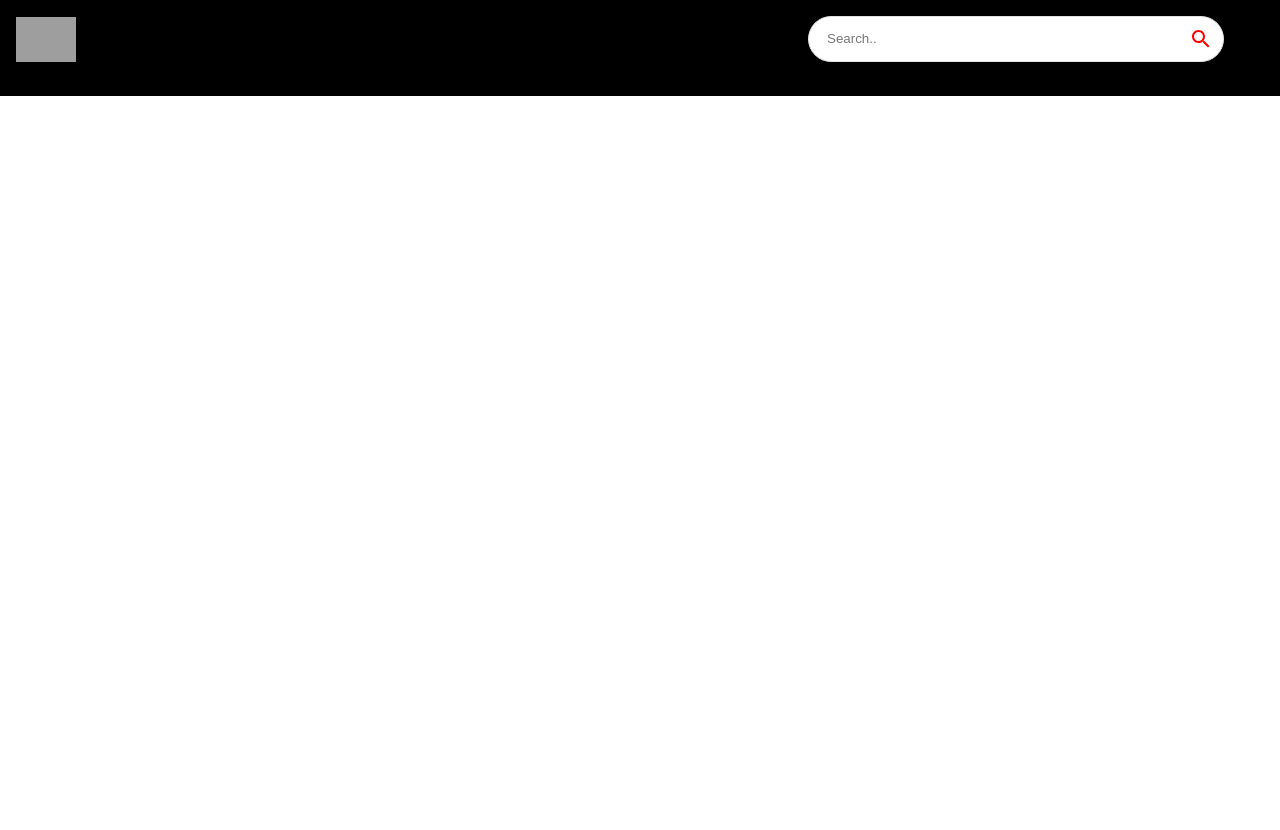
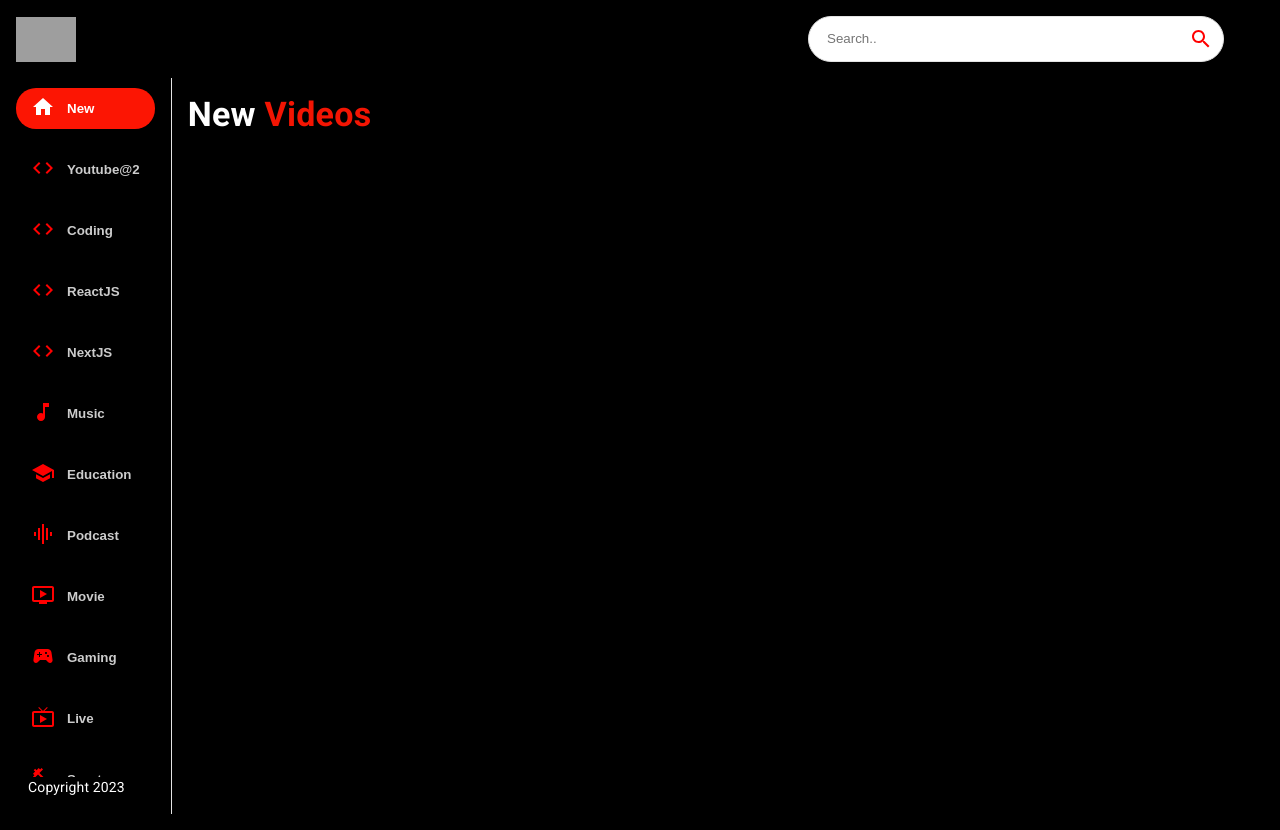
Before and after one commit to Vanshul-Dahiya/youtube_clone, a React (Create React App) app: page / in a window 1280 px wide. Before the commit the page ends 800 px from the top, so only its background shows below. Built offline with nearby package versions, Linux system fonts and the light colour scheme; grey boxes are pictures that could not be loaded.

Commit message:
feed page completed

```diff
--- a/src/components/Feed.js
+++ b/src/components/Feed.js
@@ -1,9 +1,41 @@
-import React from 'react'
+import React from "react";
+import { useState, useEffect } from "react";
+import { Box, Typography, Stack } from "@mui/material";
+import { Sidebar, Videos } from "./";
 
 const Feed = () => {
   return (
-    <div>Feed</div>
-  )
-}
+    <Stack sx={{ flexDirection: { sx: "column", md: "row" } }}>
+      <Box
+        sx={{
+          height: { sx: "auto", md: "92vh" },
+          borderRight: "1px solid #e3e3e3",
+          px: { sx: 0, md: 2 },
+        }}
+      >
+        <Sidebar />
+        <Typography
+          className="copyright"
+          variant="body2"
+          sx={{ mx: 1.5, color: "#fff" }}
+        >
+          Copyright 2023{" "}
+        </Typography>
+      </Box>
+      <Box p={2} sx={{ overflowY: "auto", height: "90vh", flex: 2 }}>
+        <Typography
+          variant="h4"
+          fontWeight="bold"
+          mb={2}
+          sx={{ color: "white" }}
+        >
+          New <span style={{ color: "#f31503" }}>Videos</span>
+        </Typography>
 
-export default Feed
+        <Videos videos={[]} />
+      </Box>
+    </Stack>
+  );
+};
+
+export default Feed;
--- /dev/null
+++ b/src/components/Sidebar.js
@@ -0,0 +1,41 @@
+import React from "react";
+import { Stack } from "@mui/material";
+import { categories } from "../utils/constants";
+
+const selectCat = "New";
+
+const Sidebar = () => (
+  <Stack
+    direction="row"
+    sx={{
+      overflowY: "auto",
+      height: { sx: "auto", md: "95%" },
+      flexDirection: { md: "column" },
+    }}
+  >
+    {categories.map((cat) => (
+      <button
+        className="category-btn"
+        style={{
+          background: cat.name === selectCat && "#fc1503",
+          color: "white",
+        }}
+        key={cat.name}
+      >
+        <span
+          style={{
+            color: cat.name === selectCat ? "white" : "red",
+            marginRight: "12px",
+          }}
+        >
+          {cat.icon}
+        </span>
+        <span style={{ opacity: cat.name === selectCat ? "1" : "0.8" }}>
+          {cat.name}
+        </span>
+      </button>
+    ))}
+  </Stack>
+);
+
+export default Sidebar;
--- /dev/null
+++ b/src/components/Videos.js
@@ -0,0 +1,9 @@
+import React from 'react'
+
+const Videos = () => {
+  return (
+    <div>Videos</div>
+  )
+}
+
+export default Videos
--- a/src/components/index.js
+++ b/src/components/index.js
@@ -4,3 +4,5 @@ export { default as ChannelDetail } from "./ChannelDetail";
 export { default as SearchFeed } from "./SearchFeed";
 export { default as VideoDetail } from "./VideoDetail";
 export { default as SearchBar } from "./SearchBar";
+export { default as Sidebar } from "./Sidebar";
+export { default as Videos } from "./Videos";
```
